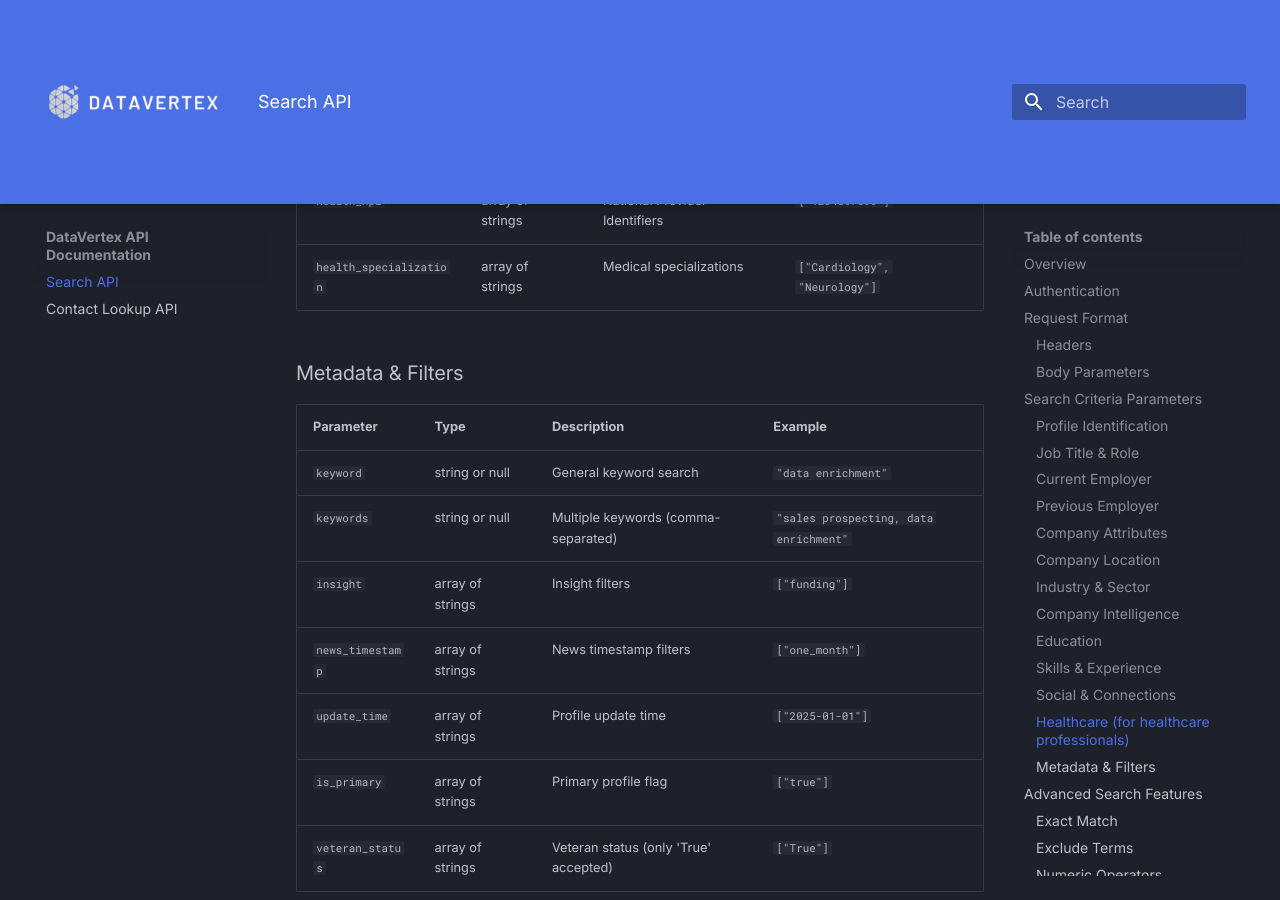
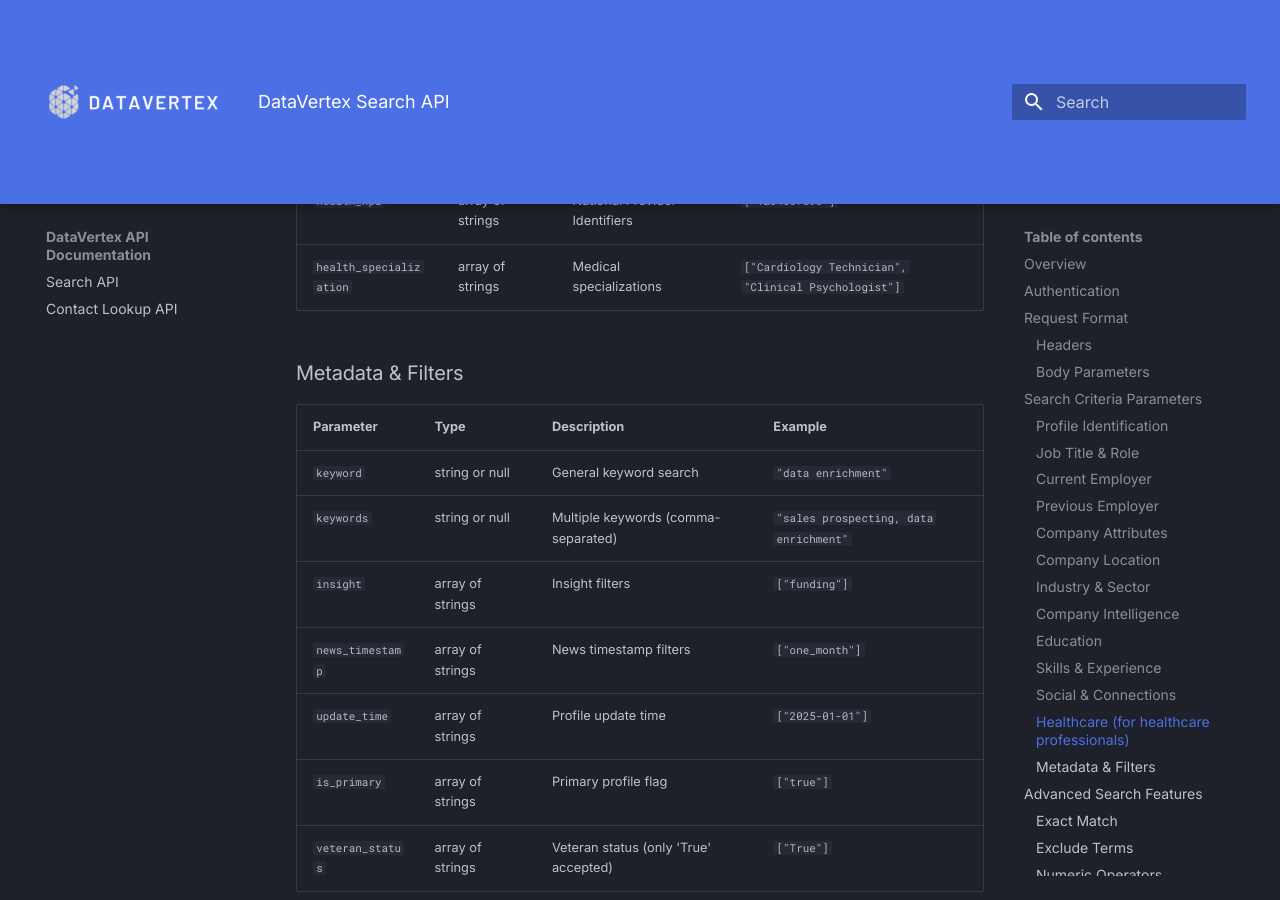
Before and after one commit to jbattdv/dv-api-docs, an MkDocs documentation site: the page built from docs/API_SEARCH_ENDPOINT.md, in a window 1280 px wide and 900 px high, scrolled down 6685 px. Built offline with MkDocs 1.6.1 and Material for MkDocs 9.7.7, drawn with Linux system fonts in a browser that asks for light colours.

Commit message:
Endpoint doc revisions.

```diff
--- a/docs/API_SEARCH_ENDPOINT.md
+++ b/docs/API_SEARCH_ENDPOINT.md
@@ -176,7 +176,7 @@
 | `health_credentials` | array of strings | Healthcare credentials | `["MD", "RN", "PhD"]` |
 | `health_license` | array of strings | Healthcare licenses | `["MA12345"]` |
 | `health_npi` | array of strings | National Provider Identifiers | `["1234567890"]` |
-| `health_specialization` | array of strings | Medical specializations | `["Cardiology", "Neurology"]` |
+| `health_specialization` | array of strings | Medical specializations | `["Cardiology Technician", "Clinical Psychologist"]` |
 
 ### Metadata & Filters
 
--- a/mkdocs.yml
+++ b/mkdocs.yml
@@ -24,8 +24,8 @@
   - stylesheets/extra.css
 
 nav:
-- Search API: API_SEARCH_ENDPOINT.md
-- Contact Lookup API: API_CONTACT_LOOKUP_ENDPOINT.md
+- Search API: api_search_endpoint.md
+- Contact Lookup API: api_contact_lookup_endpoint.md
 
 extra:
   social:
```
Also changed, not shown: docs/API_CONTACT_LOOKUP_ENDPOINT.md (+8 -33 lines).
